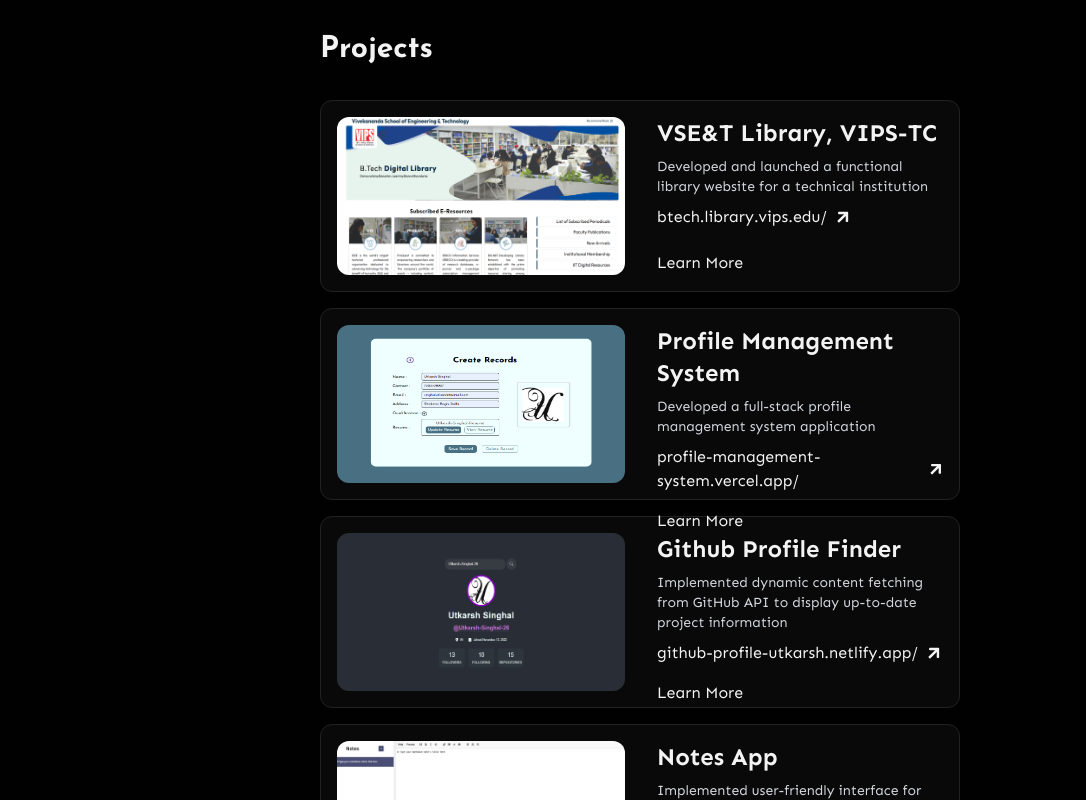
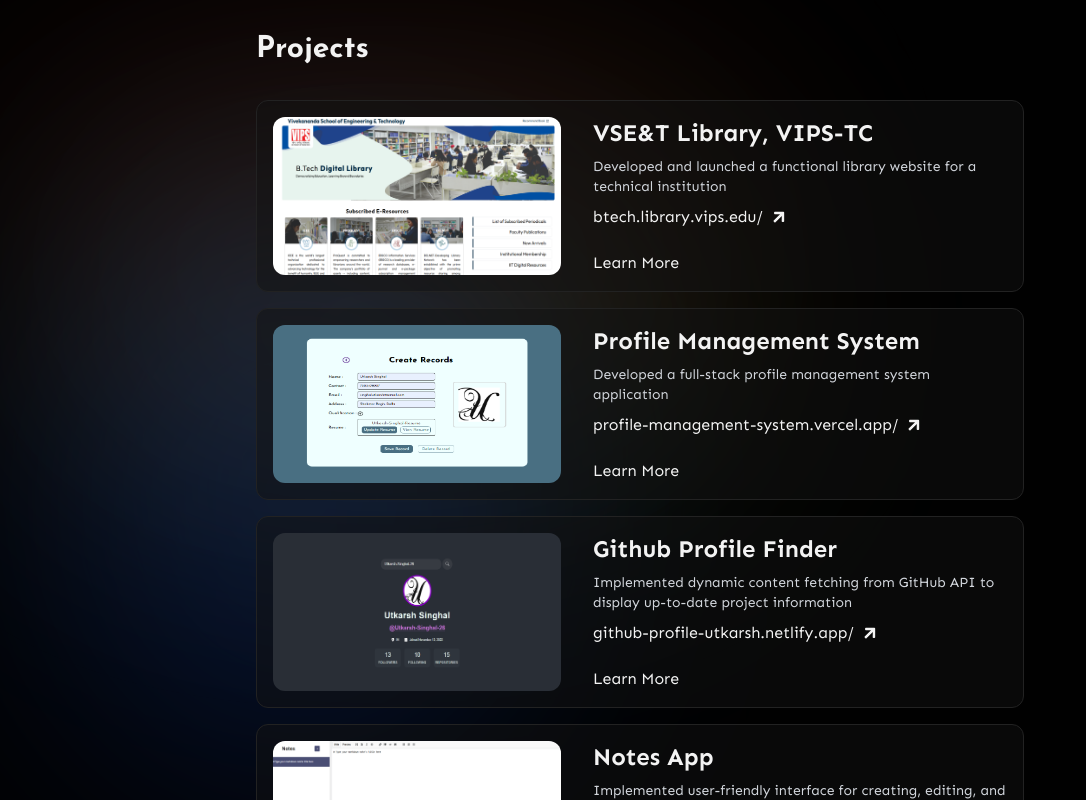
Before and after one commit to phats02/portfolio, a Next.js app: page /projects in a window 1280 px wide. Shown: the top 800 px of the page, without its empty margins (0-1086 px from the left). Built offline with nearby package versions, Linux system fonts and the light colour scheme.

Commit message:
[ADDED : Circles]

```diff
--- a/src/app/layout.tsx
+++ b/src/app/layout.tsx
@@ -27,11 +27,20 @@
   return (
     <html lang="en" className={`${sen.variable} ${josefinSans.variable}`}>
       <body
-        className={`${sen.className} w-screen min-h-screen m-0 p-0 overflow-x-hidden flex flex-col items-center`}
+        className={`${sen.className} w-screen min-h-screen relative m-0 p-0 overflow-x-hidden flex flex-col items-center`}
       >
-        {/* <main className="relative mx-auto mb-16 max-w-4xl px-8"> */}
         {children}
-        {/* </main> */}
+        <div className="absolute top-0 left-0 right-0">
+          <div className="absolute left-8 top-16 -z-10 overflow-visible opacity-20">
+            <div className="circle-1 -z-10 h-[400px] w-[700px] rounded-full bg-red-700 mix-blend-multiply blur-[128px]" />
+          </div>
+          <div className="absolute left-10 top-32 -z-10 overflow-visible opacity-20">
+            <div className="circle-2 -z-10 h-[400px] w-[700px] rounded-full bg-green-700 mix-blend-multiply blur-[128px]" />
+          </div>
+          <div className="absolute left-12 top-48 -z-10 overflow-visible opacity-20">
+            <div className="circle-3 -z-10 h-[600px] w-[500px] rounded-full bg-blue-700 mix-blend-multiply blur-[128px]" />
+          </div>
+        </div>
       </body>
     </html>
   );
--- a/src/app/projects/page.tsx
+++ b/src/app/projects/page.tsx
@@ -4,7 +4,7 @@
 
 export default function Page() {
   return (
-    <div className="w-[50%] my-8 flex flex-col gap-8">
+    <div className="w-[60%] my-8 flex flex-col gap-8">
       <h2 className="text-3xl font-bold font-josefin">Projects</h2>
       <div className="w-full flex flex-col gap-4">
           {projects.map((project) => (
```
